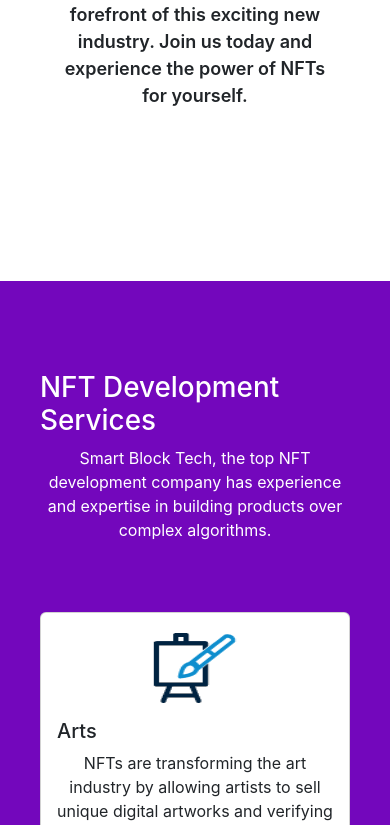
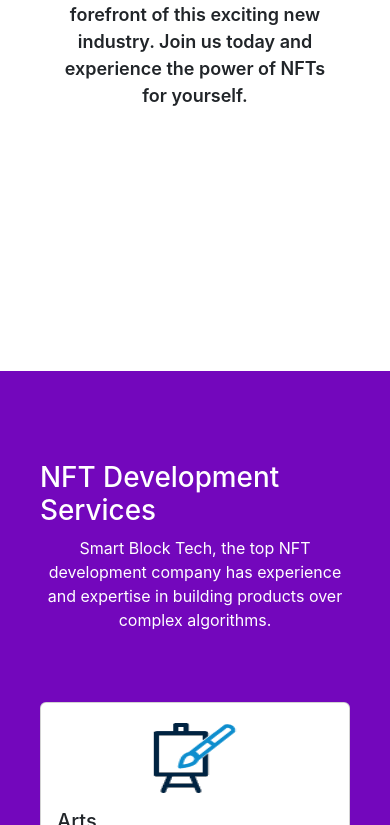
Before and after one commit to placeparks/Blockwise-tech, a React (Create React App) app: page /Nft in a window 390 px wide. Shown: the part 1045-1870 px from the top of the page. Built offline with nearby package versions, Linux system fonts and the light colour scheme.

Commit message:
Update Services.module.css

```diff
--- a/src/components/Nft/Services.module.css
+++ b/src/components/Nft/Services.module.css
@@ -20,7 +20,10 @@
 }
 @media (max-width: 767px) {
     .section1{
- margin-top: 310px;
+ margin-top: 400px;
+    }
+    .card{
+        height: fit-content !important;
     }
     .section1 p{
         margin-bottom: 70px;
```
